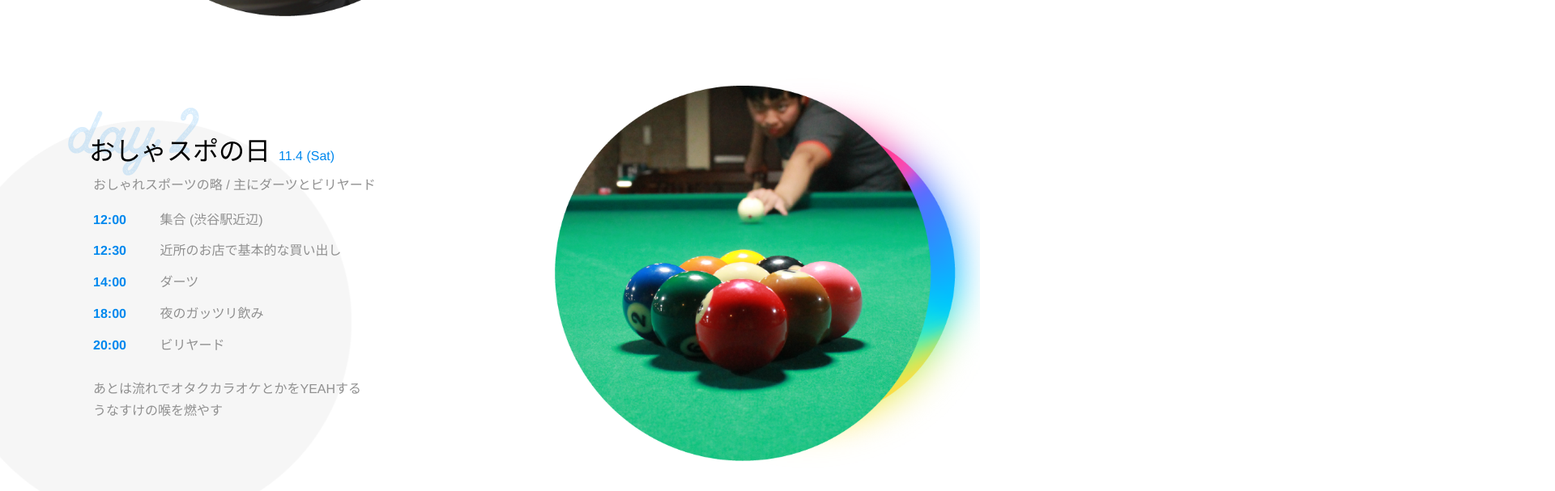
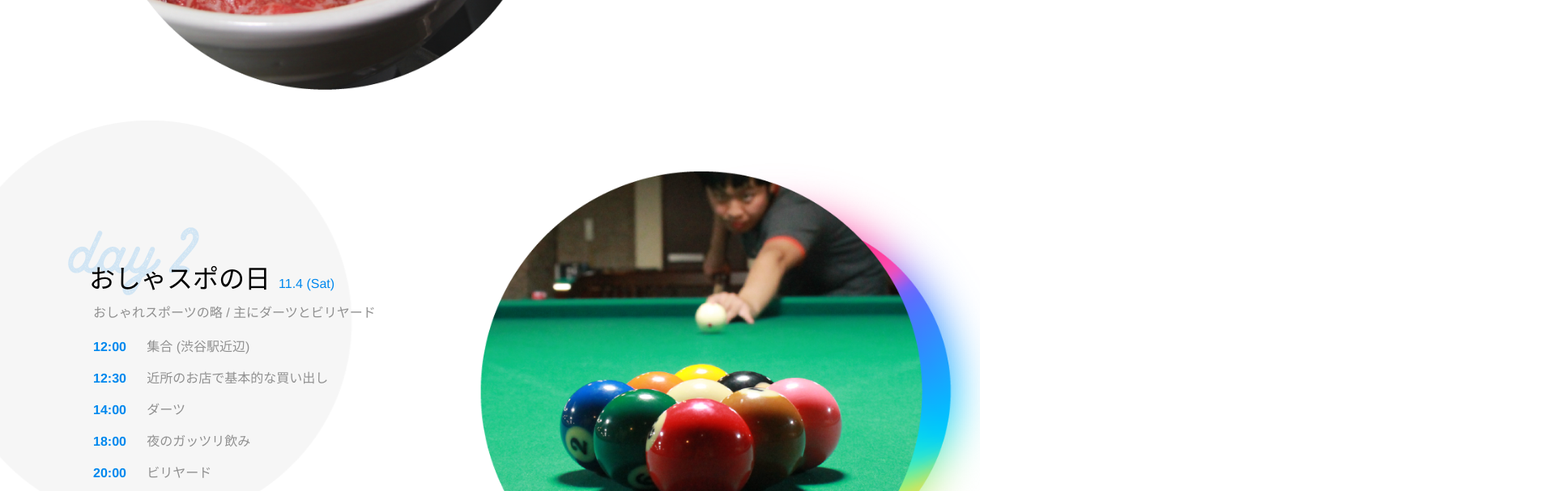
Before and after one commit to kosen10s/3rd-anniversary, a website: page docs/index.html in a window 1280 px wide. Shown: the part 1915-2522 px from the top of the page at 81% size, 1920 px wide, since content can reach past the window. Drawn offline with Linux system fonts and the light colour scheme.

Commit message:
fix styles

```diff
--- a/src/sass/style.scss
+++ b/src/sass/style.scss
@@ -22,6 +22,7 @@ img {
 body {
   background-image: url("../img/background.png");
   background-position: center top;
+  font-family: Helvetica, 游ゴシック体, 'Yu Gothic', YuGothic, 'ヒラギノ角ゴシック Pro', 'Hiragino Kaku Gothic Pro', メイリオ, Meiryo, Osaka, 'ＭＳ Ｐゴシック', 'MS PGothic', sans-serif;
 }
 
 @media screen and (min-width: $screen-lg-min) {
@@ -123,16 +124,21 @@ body {
   .schedule-day {
     @extend .row;
     .schedule-thumbnail {
-      @extend .col-md-6;
+      @extend .col-md-7;
     }
     .schedule-detail {
-      @extend .col-md-6;
-      padding: 100px 60px 0;
+      @extend .col-md-5;
+      padding: 160px 60px 0;
+      background-position: 20px 120px;
+
+      @media screen and (min-width: $screen-sm-min) and (max-width: $screen-sm-max) {
+        padding: 20px 60px 60px;
+        background-position: 20px 0;
+      }
 
       @media screen and (max-width: $screen-xs-max) {
         padding: 20px;
       }
-      background-position: 20px 70px;
       background-repeat: no-repeat;
       .schedule-title {
         @extend .container;
@@ -151,10 +157,10 @@ body {
     }
     &.day2 {
       .schedule-thumbnail {
-        @extend .col-md-push-6;
+        @extend .col-md-push-5;
       }
       .schedule-detail {
-        @extend .col-md-pull-6;
+        @extend .col-md-pull-7;
         background-image: url("../img/day2_title.png");
         span, dt {
           color: $day2-color;
```
Also changed, not shown: docs/css/style.css.
